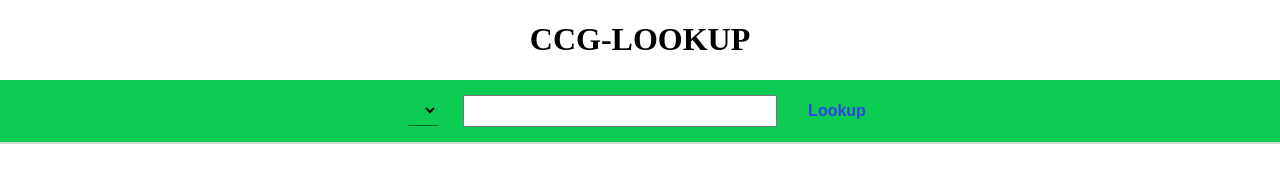
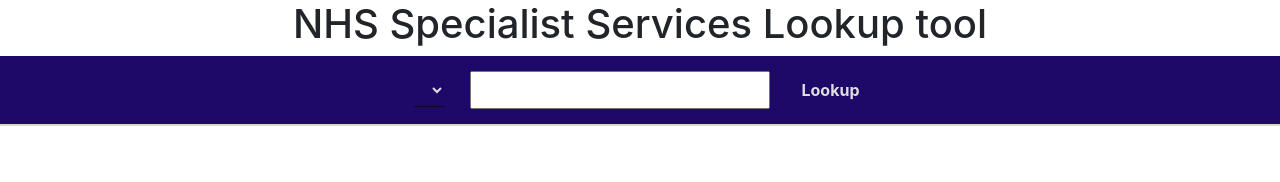
Before and after one commit to AceCentre/ccg-lookup-core, a website: page html/index.html in a window 1280 px wide. Drawn offline with nearby package versions, Linux system fonts and the light colour scheme; files that its build step writes are made by us from their sources; files whose address does not match are found by name.

Commit message:
small changes to tidy up base code.

```diff
--- a/html/index.html
+++ b/html/index.html
@@ -1,14 +1,15 @@
 <!DOCTYPE html>
-<html>
+<html lang="en">
   <head>
     <meta charset="utf-8" />
-    <title>CCG-LOOKUP</title>
+    <title>NHS Specialist Services/CCG Lookup tool</title>
     <meta name="viewport" content="width=device-width, initial-scale=1.0">
+	<link rel="stylesheet" href="https://maxcdn.bootstrapcdn.com/bootstrap/4.0.0-beta.2/css/bootstrap.min.css" integrity="sha384-PsH8R72JQ3SOdhVi3uxftmaW6Vc51MKb0q5P2rRUpPvrszuE4W1povHYgTpBfshb" crossorigin="anonymous">
     <link type="text/css" rel="stylesheet" href="css/main.css" />
     <script type="text/javascript" src="js/main.js"></script>
   </head>
   <body style="margin:0;">
-    <h1 style="text-align:center;">CCG-LOOKUP</h1>
+    <h1 style="text-align:center;">NHS Specialist Services Lookup tool</h1>
     <form id="ccg-lookup-form">
       <select id="ccg-service-input">
       </select>
--- a/html/less/main.less
+++ b/html/less/main.less
@@ -1,11 +1,11 @@
 // startup
-@primary-color: rgb(51, 66, 232);
+@primary-color: rgb(222, 222, 222);
 
 @form-font-size: 1em;
 @form-text-padding: 5px;
 
 #ccg-lookup-form {
-  background-color: rgb(12, 204, 83);
+  background-color: rgb(30, 8, 104);
   padding: 15px 10px;
   text-align: center;
 }
@@ -13,6 +13,8 @@
   font-size: @form-font-size;
   padding: @form-text-padding;
   background: none;
+  color: @primary-color;
+  font-weight: bold;
   border-color: transparent;
   border-bottom: 1px solid rgba(0, 0, 0, 0.5);
   margin: 0px 10px;
```
